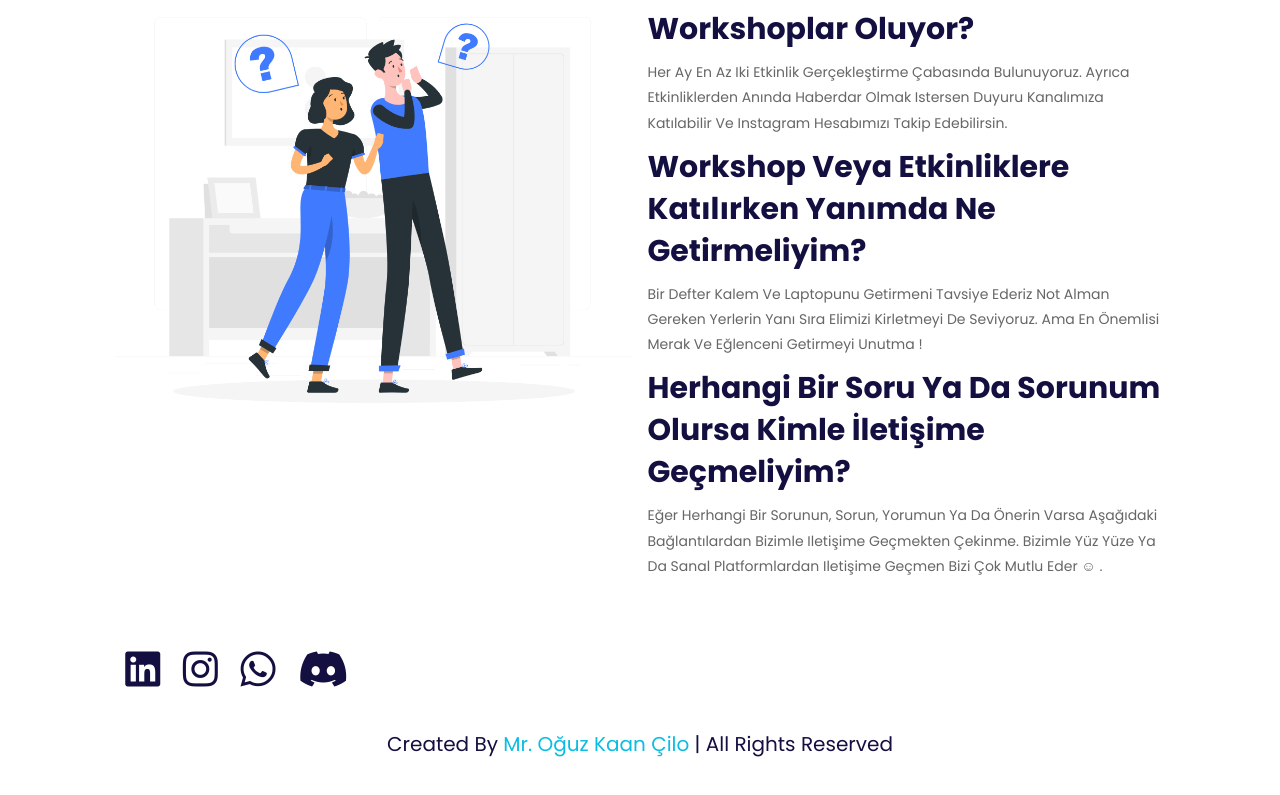
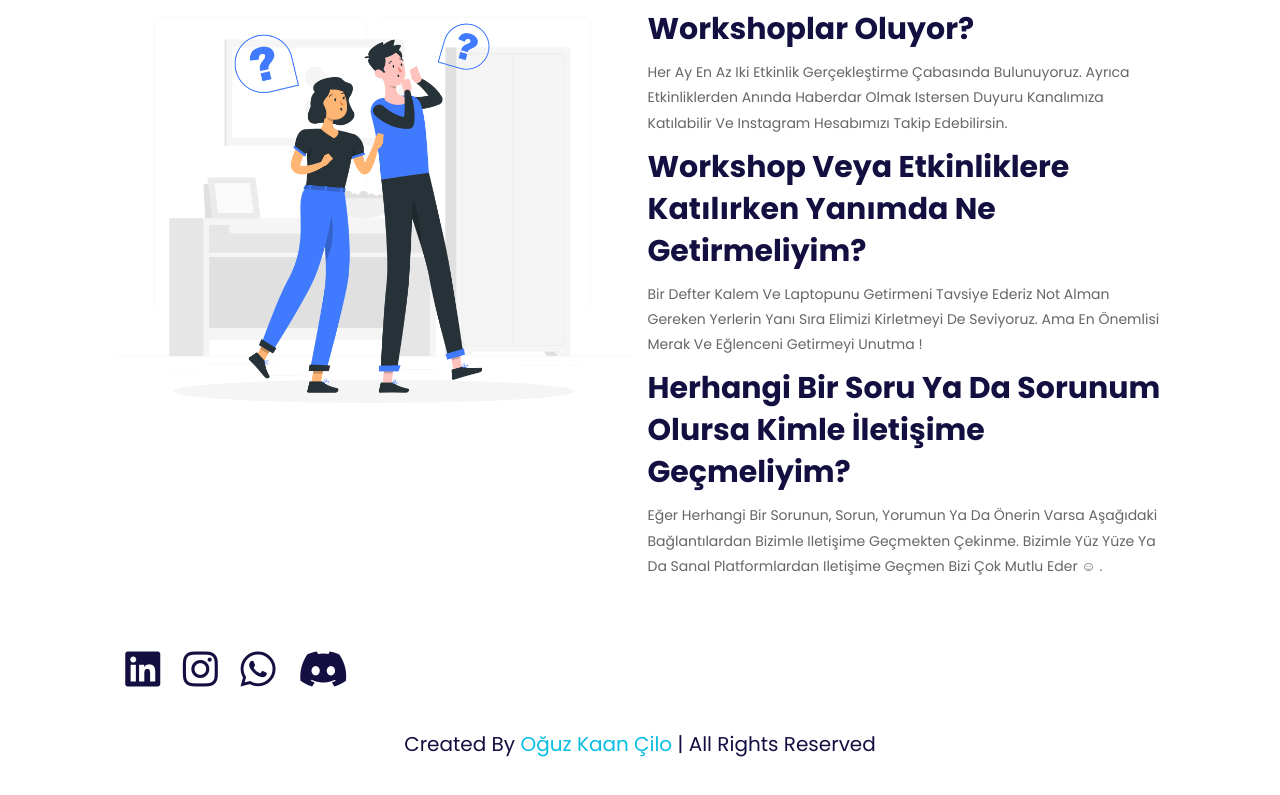
Before and after one commit to GdscKent/GdscKent.github.io, a plain HTML site: page index.html in a window 1280 px wide. Shown: the part 3186-3981 px from the top of the page. Drawn offline with nearby package versions, Linux system fonts and the light colour scheme; files whose address does not match are found by name.

Commit message:
Update index.html

```diff
--- a/index.html
+++ b/index.html
@@ -261,7 +261,7 @@
         <a href="https://discord.com/invite/YGPyPGCdsW" class="fab fa-discord"></a>
     </div>
 
-    <div class="credit"> created by <span>mr. Oğuz Kaan Çilo</span> | all rights reserved </div>
+    <div class="credit"> Created By <span> Oğuz Kaan Çilo</span> | All Rights Reserved </div>
 
 </section>
 
```
